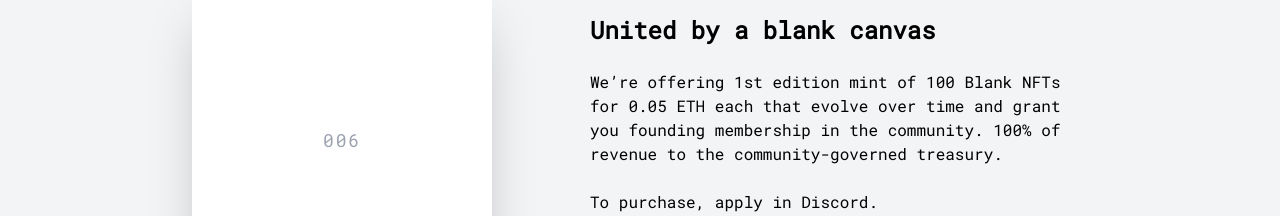
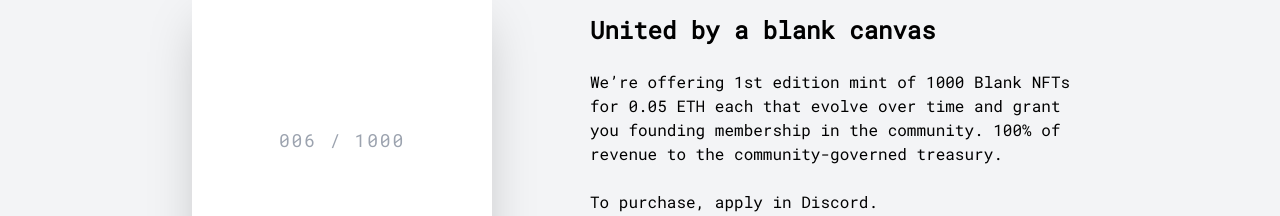
Before and after one commit to chaseadam17/website, a Next.js app: page / in a window 1280 px wide. Shown: the part 258-474 px from the top of the page. Built offline with nearby package versions, Linux system fonts and the light colour scheme.

Commit message:
updating to 1000 nfts

```diff
--- a/pages/index.tsx
+++ b/pages/index.tsx
@@ -46,12 +46,12 @@ const home = function Home() {
 
         <main className="md:mx-auto md:flex md:container xl:px-36">
           <div className="mb-12 mx-auto flex flex-none bg-white shadow-2xl text-center text-gray-400 text-lg tracking-widest md:mx-12" style={{width: "300px", height: "300px"}}>
-            <div id="canvas-count" className="m-auto">001</div>
+            <div className="m-auto"><span id="canvas-count">001</span> / 1000</div>
           </div>
           <div className="flex-none mx-auto w-11/12 md:w-1/2 my-12 md:my-6">
             <h1 className="text-2xl mb-6 font-semibold">United by a blank canvas</h1>
             <p className="text-md mb-6">
-              We’re offering 1st edition mint of 100 Blank NFTs for 0.05 ETH each that
+              We’re offering 1st edition mint of 1000 Blank NFTs for 0.05 ETH each that
               evolve over time and grant you founding membership in the community.
               100% of revenue to the community-governed treasury.
             </p>
```
